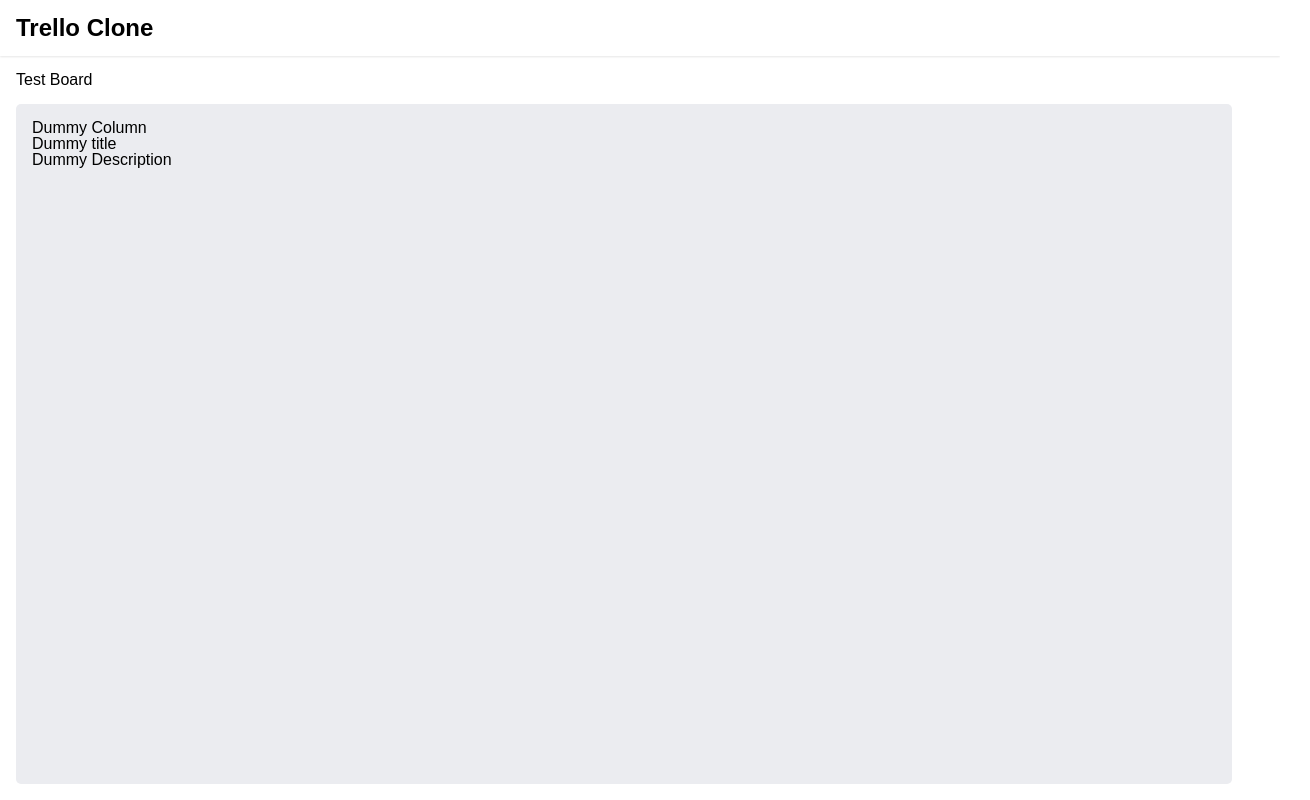
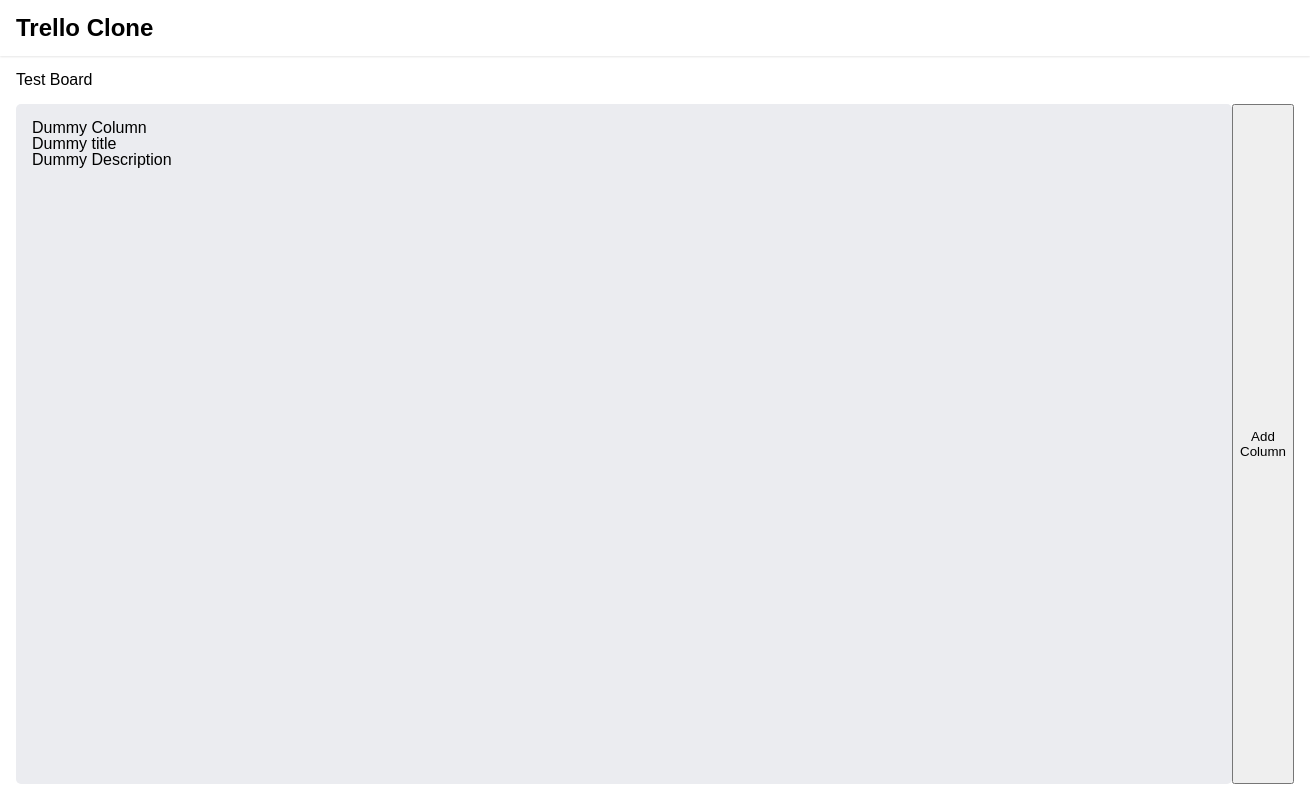
Before and after one commit to msharifi99/trello-clone, a React (Create React App) app: page / in a window 1280 px wide. Shown: the whole page, 1310 px wide, since content can reach past the window. Built offline with nearby package versions, Linux system fonts and the light colour scheme.

Commit message:
feat: add column and set it in edit mode

```diff
--- a/src/components/Board/index.tsx
+++ b/src/components/Board/index.tsx
@@ -1,10 +1,20 @@
+import useBoard from "hooks/useBoard";
+import { ComponentProps } from "react";
 import BoardContainer from "./components/BoardContainer";
 import ColumnList from "./components/ColumnList";
 
 function Board(): JSX.Element {
+  const { addColumn, setEditingColumnId } = useBoard();
+
+  const handleAddColumn: ComponentProps<"button">["onClick"] = () => {
+    const column = addColumn({ cardsId: [], title: "New Column" });
+    setEditingColumnId(column.id);
+  };
+
   return (
     <BoardContainer>
       <ColumnList />
+      <button onClick={handleAddColumn}>Add Column</button>
     </BoardContainer>
   );
 }
```
